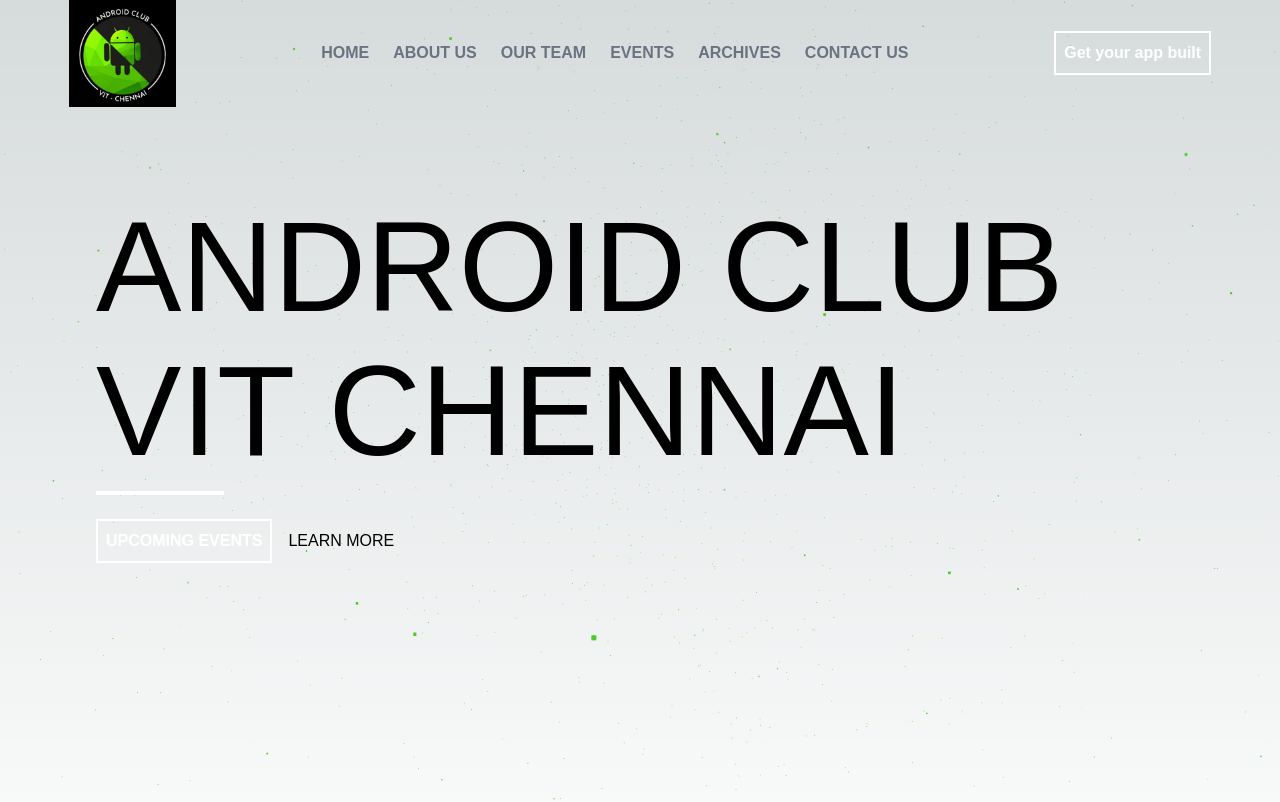
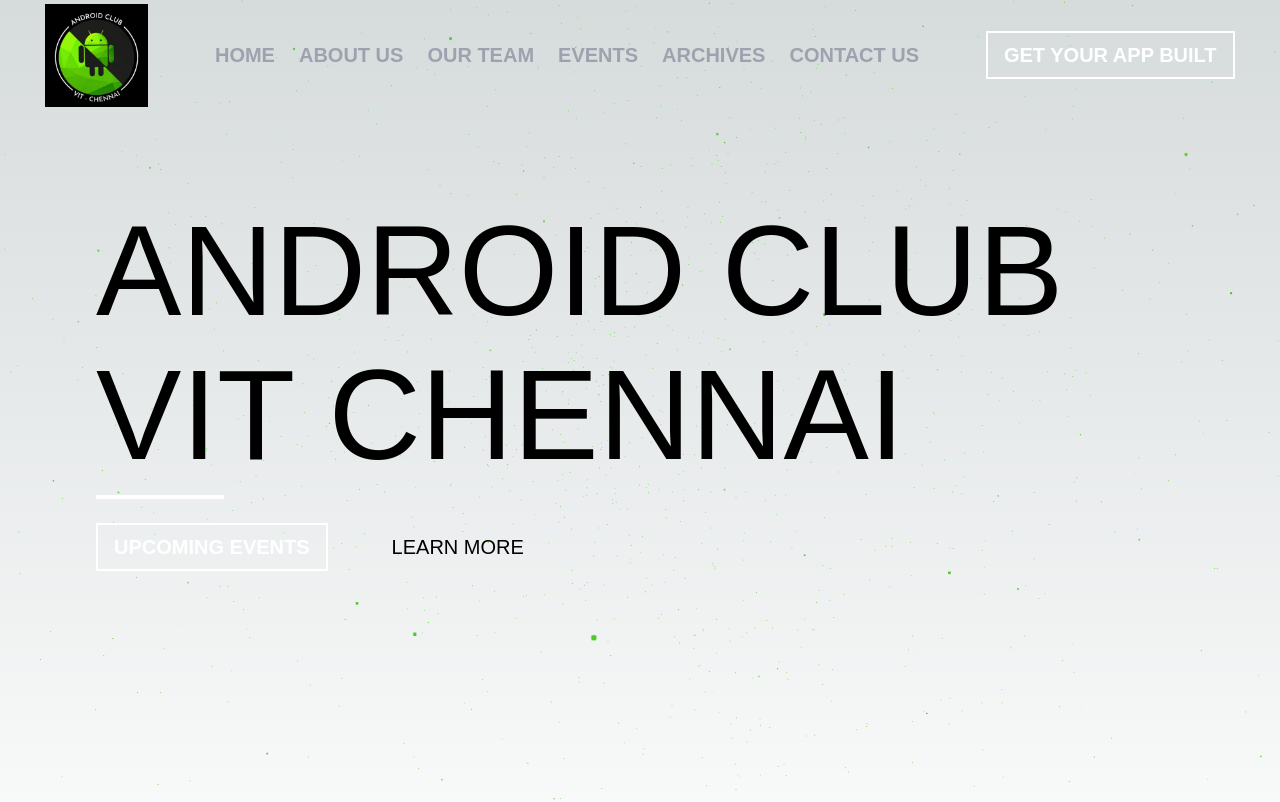
Before and after one commit to Android-Club-VITC/AC-Website-NextJs, a Next.js app: page / in a window 1280 px wide. Shown: the top 802 px of the page. Built offline with nearby package versions, Linux system fonts and the light colour scheme; a web font is replaced by a local one.

Commit message:
added Dynamic Header with href links

```diff
--- a/app/(Home)/Section1.tsx
+++ b/app/(Home)/Section1.tsx
@@ -9,7 +9,7 @@ function Section_1() {
                     <p>VIT CHENNAI</p>
                     <hr className="text-white border-2 border-white w-32" />
                 </div>
-                <div className="mt-6 flex items-center gap-4">
+                <div className="mt-6 flex items-center text-xl gap-16">
                     <Button text="UPCOMING EVENTS" />
                     <p>LEARN MORE</p>
                 </div>
--- a/components/Button.tsx
+++ b/components/Button.tsx
@@ -1,7 +1,7 @@
 export default function Button(props: { text: string }) {
   return (
     <div>
-      <button className="text-white font-bold p-2 border-2 border-white">
+      <button className="text-white font-bold p-2 px-4 border-2 border-white">
         {props.text}
       </button>
     </div>
--- a/components/Header.tsx
+++ b/components/Header.tsx
@@ -1,28 +1,72 @@
+"use client";
+import React, { useState, useEffect } from "react";
 import Image from "next/image";
 import logo from "../assets/logo.jpg";
 import Button from "./Button";
 
 export default function Header() {
-  const tabs: string[] = [
-    "HOME",
-    "ABOUT US",
-    "OUR TEAM",
-    "EVENTS",
-    "ARCHIVES",
-    "CONTACT US",
+  const tabs: { label: string; link: string }[] = [
+    { label: "HOME", link: "#Section_1" },
+    { label: "ABOUT US", link: "#Section_2" },
+    { label: "OUR TEAM", link: "#Section_3" },
+    { label: "EVENTS", link: "#Section_4" },
+    { label: "ARCHIVES", link: "#Section_5" },
+    { label: "CONTACT US", link: "#Section_6" },
   ];
 
+  const [hideImage, setHideImage] = useState(false);
+  const [hideButton, setHideButton] = useState(false);
+
+  useEffect(() => {
+    const handleScroll = () => {
+      const scrollThreshold = 100;
+      if (window.scrollY > scrollThreshold) {
+        setHideImage(true);
+        setHideButton(true);
+      } else {
+        setHideImage(false);
+        setHideButton(false);
+      }
+    };
+    window.addEventListener("scroll", handleScroll);
+    return () => {
+      window.removeEventListener("scroll", handleScroll);
+    };
+  }, []);
+
   return (
-    <div className="flex justify-around items-center">
-      <Image src={logo} alt="logo" className="w-1/12" />
-      <div className="flex gap-2">
-        {tabs.map((tab) => (
-          <p className="hover:text-white text-gray-500 hover:underline hover:underline-offset-8 font-bold p-2">
-            {tab}
-          </p>
-        ))}
+    <div className={`sticky top-0 z-10 p-1 px-6 w-full`}>
+      <div className={`flex justify-around items-center`}>
+        <Image
+          src={logo}
+          alt="logo"
+          className={`w-1/12 transition-opacity duration-300 ${hideImage ? "opacity-0" : "opacity-100"
+            }`}
+        />
+        <div
+          className={`flex gap-2 px-4 py-1 ${hideImage ? "bg-[#1D2229] rounded-3xl" : ""
+            }`}
+        >
+          {tabs.map((tab) => (
+            <a key={tab.label} href={tab.link}>
+              <p
+                className="hover:text-white text-gray-400 hover:underline hover:underline-offset-8 text-xl font-bold p-2"
+              >
+                {tab.label}
+              </p>
+            </a>
+          ))}
+        </div>
+
+        <div
+          className={`transition-opacity text-xl duration-300 ${hideButton ? "opacity-0" : "opacity-100"
+            }`}
+        >
+          <a href="#Section_6" title="Section_6">
+            <Button text="GET YOUR APP BUILT" />
+          </a>
+        </div>
       </div>
-      <Button text="Get your app built" />
     </div>
   );
 }
--- a/components/NavBar.tsx
+++ /dev/null
@@ -1,24 +0,0 @@
-export default function NavBar() {
-  const tabs: string[] = [
-    "HOME",
-    "ABOUT US",
-    "OUR TEAM",
-    "EVENTS",
-    "ARCHIVES",
-    "CONTACT US",
-  ];
-
-  return (
-    <div className="flex justify-center">
-      <div className="flex justify-around items-center bg-transparent bg-gray-800 p-1 px-6 w-fit rounded-3xl">
-        <div className="flex gap-2">
-          {tabs.map((tab) => (
-            <p className="hover:text-white text-gray-500 hover:underline hover:underline-offset-8 font-bold p-2">
-              {tab}
-            </p>
-          ))}
-        </div>
-      </div>
-    </div>
-  );
-}
```
